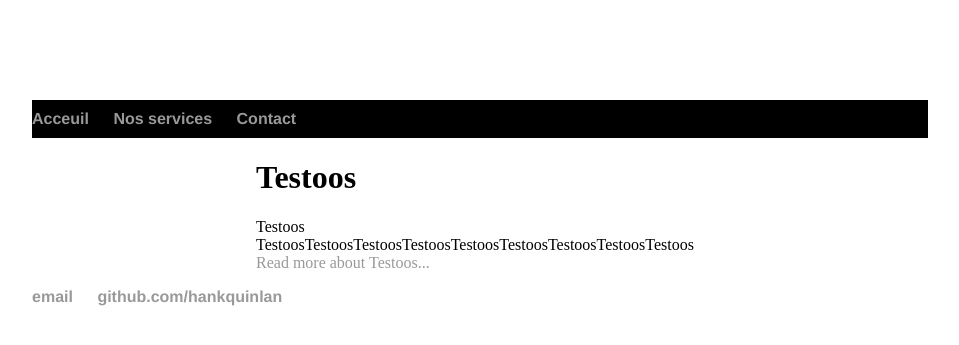
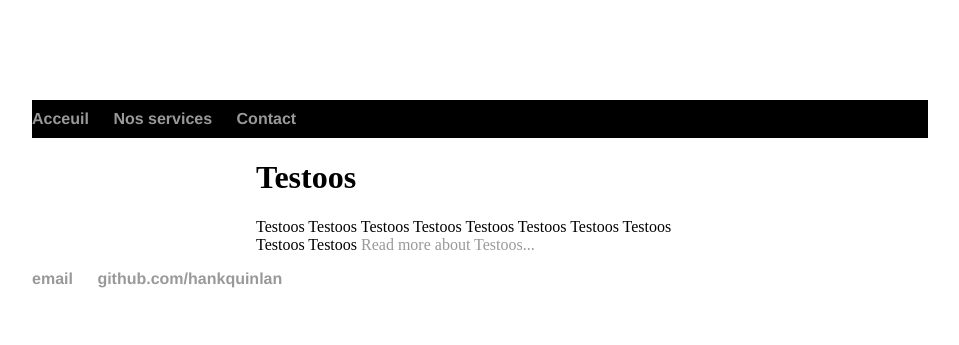
Before and after one commit to BobRendal/BobRendal.github.io, a Jekyll site: the page built from index.html, in a window 1280 px wide. Shown: the top 345 px of the page, without its empty margins (160-1119 px from the left). Built offline with Jekyll 4.4.1, drawn with Linux system fonts in a browser that asks for light colours.

Commit message:
Update index.html

```diff
--- a/index.html
+++ b/index.html
@@ -4,5 +4,5 @@ title: Testoos
 ---
 <div class="blurb">
 	<h1>Testoos</h1>
-	<p>Testoos TestoosTestoosTestoosTestoosTestoosTestoosTestoosTestoosTestoos <a href="/about">Read more about Testoos...</a></p>
+	<p>Testoos Testoos Testoos Testoos Testoos Testoos Testoos Testoos Testoos Testoos <a href="/about">Read more about Testoos...</a></p>
 </div><!-- /.blurb -->
```
